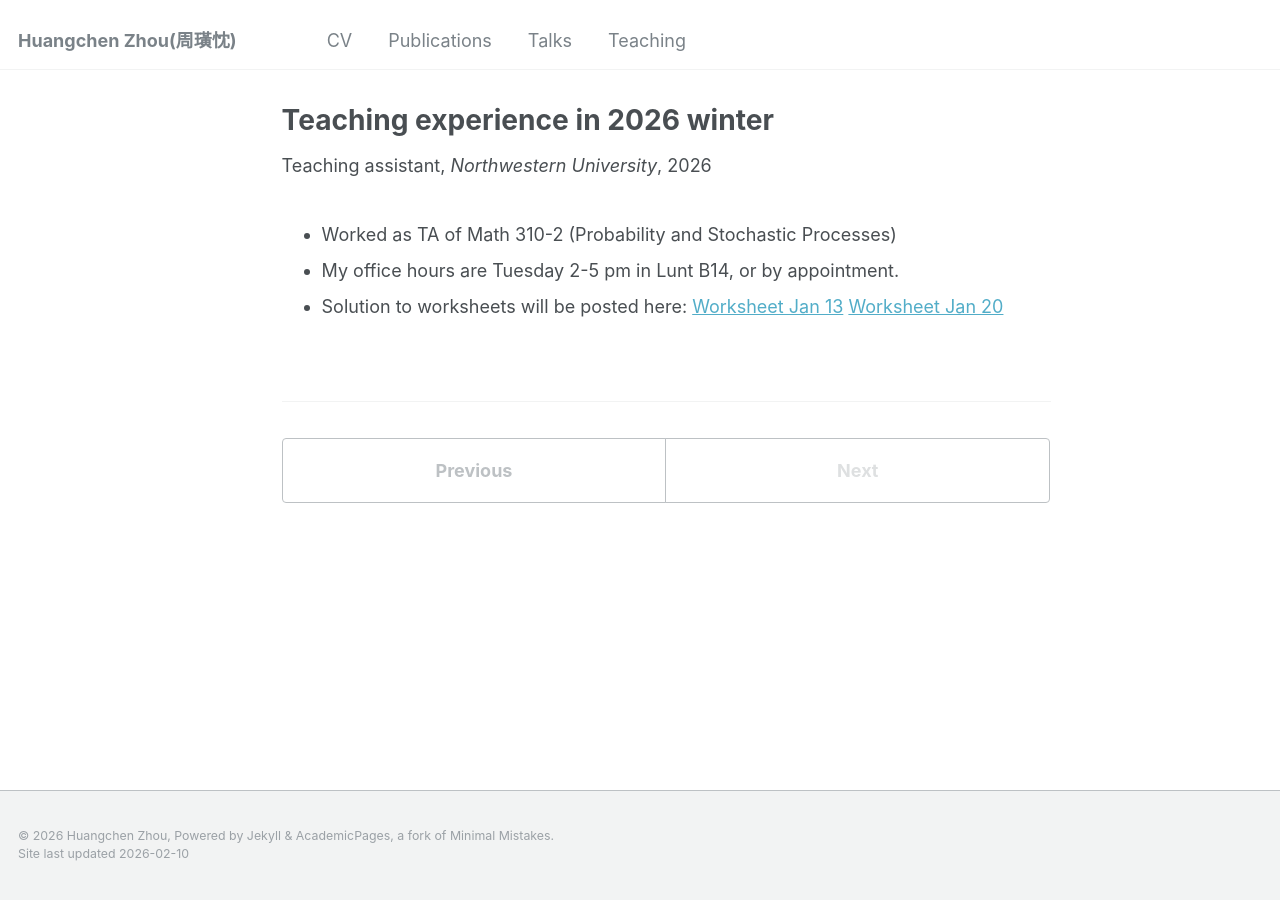
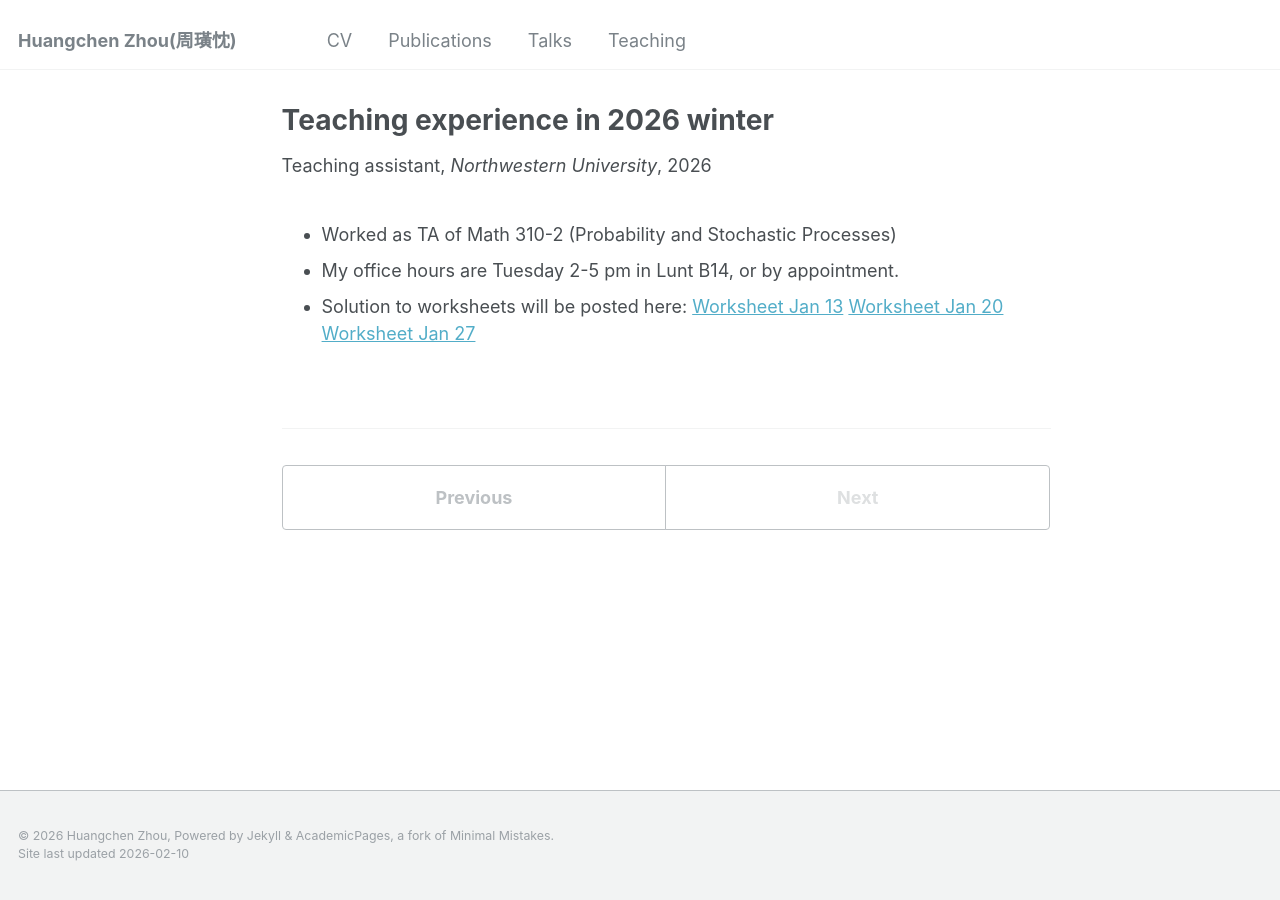
Before and after one commit to zhc515/zhc515.github.io, a Jekyll site: the page built from _teaching/2026-winter-teaching.md, in a window 1280 px wide. Built offline with Jekyll 4.4.1, drawn with Linux system fonts in a browser that asks for light colours.

Commit message:
Update 2026-winter-teaching.md

```diff
--- a/_teaching/2026-winter-teaching.md
+++ b/_teaching/2026-winter-teaching.md
@@ -13,3 +13,4 @@ location: "Evanston, US"
 - Solution to worksheets will be posted here:
   [Worksheet Jan 13](http://zhc515.github.io/files/Math_310_2_worksheet_Jan_13.pdf)
   [Worksheet Jan 20](http://zhc515.github.io/files/Math_310_2_worksheet_Jan_20.pdf)
+  [Worksheet Jan 27](http://zhc515.github.io/files/Math_310_2_worksheet_Jan_27.pdf)
```
